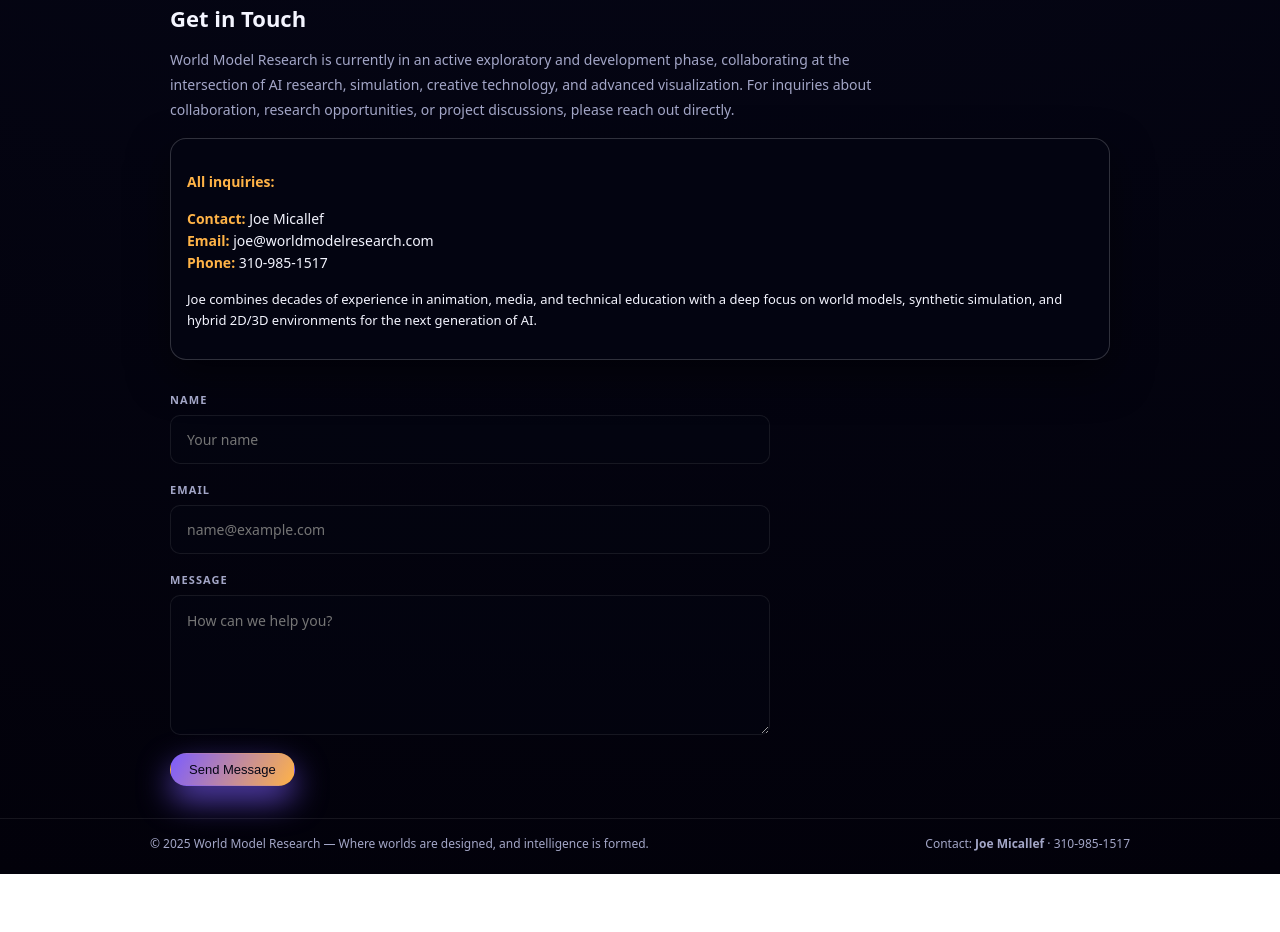
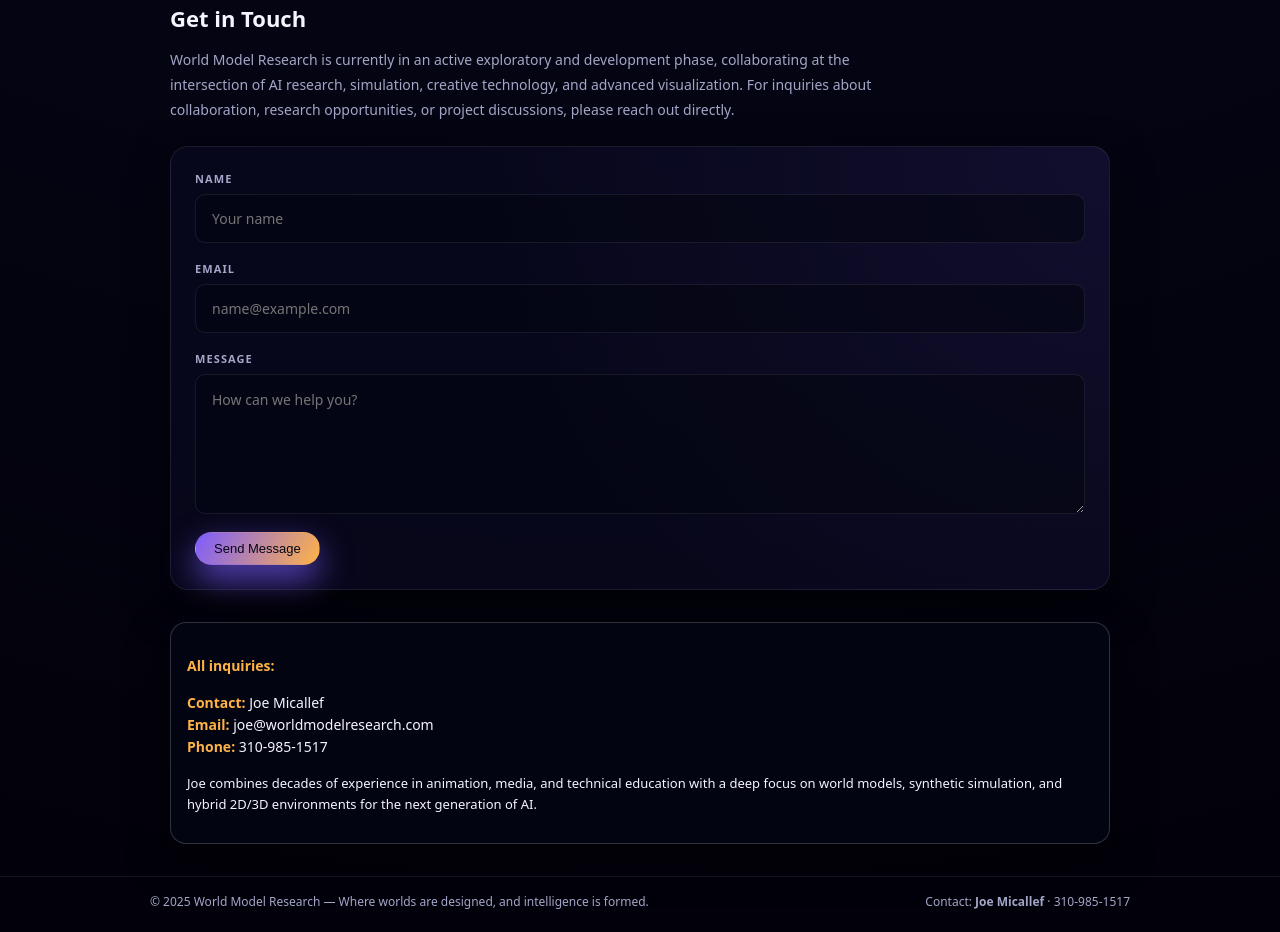
Before and after one commit to cogspa/world-model-research, a plain HTML site: page index.html in a window 1280 px wide. Shown: the part 1560-2492 px from the top of the page. Before the commit the page ends 2434 px from the top, so only its background shows below. Drawn offline with Linux system fonts and the light colour scheme.

Commit message:
Move contact form to top and enhance styling

```diff
--- a/index.html
+++ b/index.html
@@ -355,10 +355,16 @@
 
         /* Contact Form Styles */
         .contact-form {
-            margin-top: 32px;
+            margin-top: 24px;
+            margin-bottom: 32px;
             display: grid;
             gap: 18px;
-            max-width: 600px;
+            padding: 24px;
+            border-radius: var(--radius-lg);
+            border: 1px solid var(--border-subtle);
+            background: radial-gradient(circle at top right, rgba(124, 92, 255, 0.08), transparent 60%),
+                rgba(10, 11, 35, 0.6);
+            box-shadow: var(--shadow-subtle);
         }
 
         .form-group {
@@ -556,21 +562,6 @@
                     and advanced visualization. For inquiries about collaboration, research opportunities,
                     or project discussions, please reach out directly.
                 </p>
-                <div class="contact-box">
-                    <p><strong>All inquiries:</strong></p>
-                    <p>
-                        <strong>Contact:</strong> Joe Micallef<br />
-                        <strong>Email:</strong> <a
-                            href="mailto:joe@worldmodelresearch.com">joe@worldmodelresearch.com</a><br />
-                        <strong>Phone:</strong> <a href="tel:+13109851517">310-985-1517</a><br />
-                    </p>
-                    <p style="margin-top: 8px; font-size: 13px;">
-                        Joe combines decades of experience in animation, media, and technical education
-                        with a deep focus on world models, synthetic simulation, and hybrid 2D/3D environments
-                        for the next generation of AI.
-                    </p>
-                </div>
-
                 <form class="contact-form" name="contact" method="POST" data-netlify="true">
                     <div class="form-group">
                         <label class="form-label" for="name">Name</label>
@@ -590,6 +581,21 @@
                         <button type="submit" class="btn btn-primary">Send Message</button>
                     </div>
                 </form>
+
+                <div class="contact-box">
+                    <p><strong>All inquiries:</strong></p>
+                    <p>
+                        <strong>Contact:</strong> Joe Micallef<br />
+                        <strong>Email:</strong> <a
+                            href="mailto:joe@worldmodelresearch.com">joe@worldmodelresearch.com</a><br />
+                        <strong>Phone:</strong> <a href="tel:+13109851517">310-985-1517</a><br />
+                    </p>
+                    <p style="margin-top: 8px; font-size: 13px;">
+                        Joe combines decades of experience in animation, media, and technical education
+                        with a deep focus on world models, synthetic simulation, and hybrid 2D/3D environments
+                        for the next generation of AI.
+                    </p>
+                </div>
             </section>
         </main>
 
```
